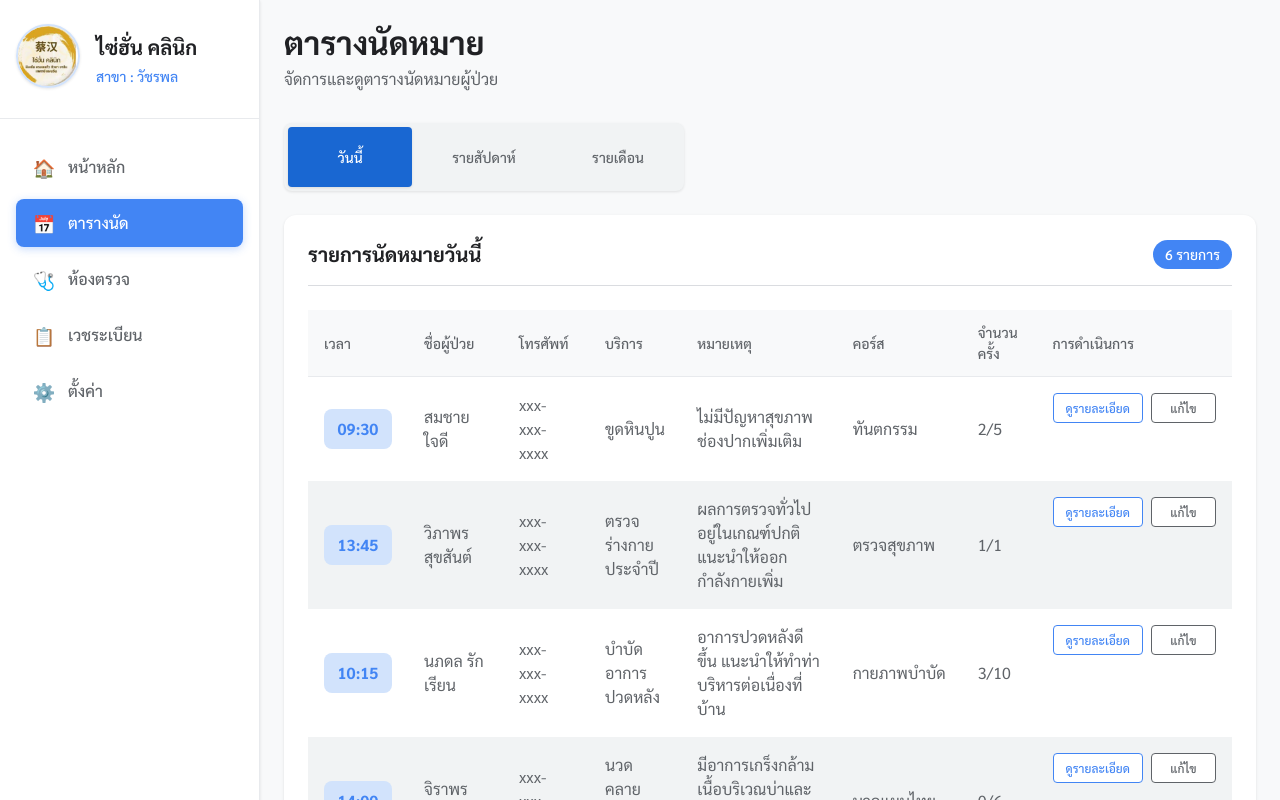
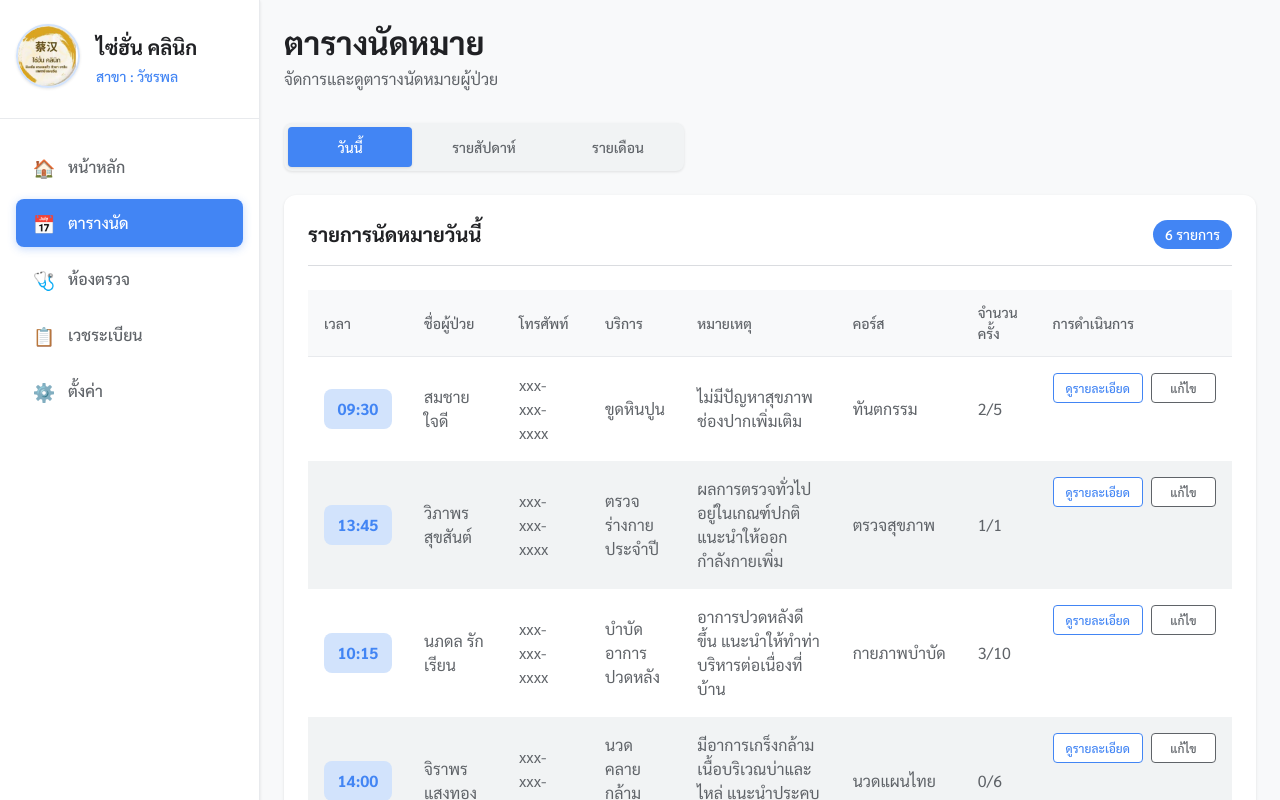
Before and after one commit to Shadoclown/Clinic, a React (Vite) app: page /appointments in a window 1280 px wide. Shown: the top 800 px of the page. Built offline with nearby package versions, Linux system fonts and the light colour scheme.

Commit message:
optimize appointment

```diff
--- a/src/components/Appointment/Appointment.jsx
+++ b/src/components/Appointment/Appointment.jsx
@@ -5,52 +5,52 @@ import MonthlyView from './Monthly';
 import '../style/Appointment/Appointment.css';
 import { getTodayAppointments } from '../../utils/patientData';
 
-// Get appointment data from our utility
-const appointmentsData = getTodayAppointments();
+// A simple header component for reusability
+const PageHeader = ({ title, subtitle }) => (
+    <header className="page-header">
+        <h1>{title}</h1>
+        <p>{subtitle}</p>
+    </header>
+);
+
+// Configuration for the different views/tabs
+const tabConfig = [
+    { id: 'today', label: 'วันนี้', Component: TodayView },
+    { id: 'week', label: 'รายสัปดาห์', Component: WeeklyView },
+    { id: 'month', label: 'รายเดือน', Component: MonthlyView }
+];
 
 const Appointment = () => {
     const [activeTab, setActiveTab] = useState('today');
 
-    const renderContent = () => {
-        switch (activeTab) {
-            case 'week':
-                return <WeeklyView />;
-            case 'month':
-                return <MonthlyView />;
-            case 'today':
-            default:
-                return <TodayView appointments={appointmentsData} />;
-        }
-    };
+    // Fetch data inside the component
+    const appointmentsData = getTodayAppointments();
+
+    // Find the component to render based on the active tab
+    const ActiveComponent = tabConfig.find(tab => tab.id === activeTab)?.Component;
 
     return (
         <div className="appointment-page">
-            <header className="page-header">
-                <h1>ตารางนัดหมาย</h1>
-                <p>จัดการและดูตารางนัดหมายผู้ป่วย</p>
-            </header>
+            <PageHeader title="ตารางนัดหมาย" subtitle="จัดการและดูตารางนัดหมายผู้ป่วย" />
+
+            {/* Tab Navigation */}
             <div className="tabs-container">
-                <span
-                    className={`tab-button ${activeTab === 'today' ? 'active' : ''}`}
-                    onClick={() => setActiveTab('today')}
-                >
-                    วันนี้
-                </span>
-                <span
-                    className={`tab-button ${activeTab === 'week' ? 'active' : ''}`}
-                    onClick={() => setActiveTab('week')}
-                >
-                    รายสัปดาห์
-                </span>
-                <span
-                    className={`tab-button ${activeTab === 'month' ? 'active' : ''}`}
-                    onClick={() => setActiveTab('month')}
-                >
-                    รายเดือน
-                </span>
+                {tabConfig.map(tab => (
+                    <button
+                        key={tab.id}
+                        className={`tab-button ${activeTab === tab.id ? 'active' : ''}`}
+                        onClick={() => setActiveTab(tab.id)}
+                    >
+                        {tab.label}
+                    </button>
+                ))}
             </div>
+
+            {/* Content Area */}
             <main className="tab-content">
-                {renderContent()}
+                {ActiveComponent && (
+                    <ActiveComponent appointments={appointmentsData} />
+                )}
             </main>
         </div>
     );
--- a/src/components/style/Appointment/Appointment.css
+++ b/src/components/style/Appointment/Appointment.css
@@ -23,12 +23,11 @@
     margin: 0;
 }
 
-/* --- Tabs --- */
+/* --- Tabs Navigation --- */
 .tabs-container {
     background-color: var(--light-gray);
     border-radius: var(--radius);
     padding: 4px;
-    width: auto;
     display: inline-flex;
     margin-bottom: 24px;
     border: 1px solid var(--border-color);
@@ -38,7 +37,10 @@
 }
 
 .tab-button {
+    /* Reset button styles */
     all: unset;
+    box-sizing: border-box;
+
     display: flex;
     align-items: center;
     justify-content: center;
@@ -54,17 +56,18 @@
     flex: 1;
 }
 
+.tab-button:hover:not(.active) {
+    background-color: var(--white-color);
+    color: var(--blue);
+}
+
 .tab-button.active {
-    background-color: var(--c-inprogress);
+    background-color: var(--blue); /* Using consistent variable */
     color: var(--white-color);
     box-shadow: var(--shadow);
 }
 
-.tab-button:hover:not(.active) {
-    background-color: var(--white-color);
-    color: var(--c-brand);
-}
-
+/* --- Tab Content Area --- */
 .tab-content {
     background-color: var(--white-color);
     border-radius: var(--radius-lg);
@@ -77,6 +80,7 @@
     box-shadow: var(--shadow-lg);
 }
 
+/* --- Shared Header within Tab Content --- */
 .view-header {
     display: flex;
     justify-content: space-between;
@@ -101,26 +105,3 @@
     border-radius: var(--radius);
     font-weight: 500;
 }
-
-/* Add button */
-.add-appointment-btn {
-    background-color: var(--c-brand);
-    color: var(--white-color);
-    border: none;
-    padding: 12px 24px;
-    border-radius: var(--radius);
-    font-weight: 500;
-    cursor: pointer;
-    transition: var(--transition-base);
-    box-shadow: var(--shadow);
-    display: flex;
-    align-items: center;
-    gap: 8px;
-    margin: 24px 0;
-}
-
-.add-appointment-btn:hover {
-    background-color: var(--blue-hover);
-    transform: translateY(-1px);
-    box-shadow: var(--shadow-lg);
-}
```
